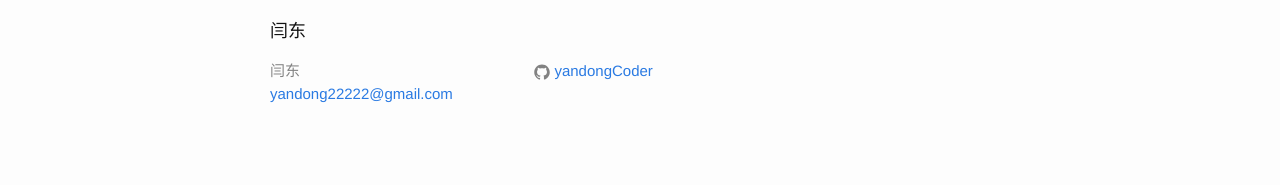
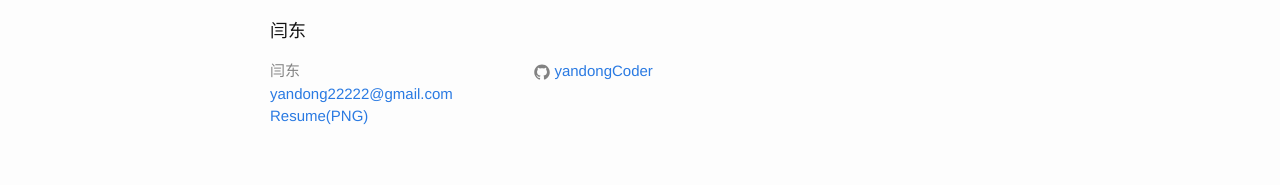
Before and after one commit to yandongCoder/yandongCoder.github.io, a Jekyll site: the page built from index.md, in a window 1280 px wide. Shown: the part 1046-1231 px from the top of the page. Built offline with Jekyll 4.4.1, drawn with Linux system fonts in a browser that asks for light colours.

Commit message:
Add Resume.png

```diff
--- a/_includes/footer.html
+++ b/_includes/footer.html
@@ -16,6 +16,7 @@
             </li>
             {% if site.email %}
             <li><a href="mailto:{{ site.email }}">{{ site.email }}</a></li>
+            <li><a href="{{base}}/images/Resume-Yan-Dong.jpg">Resume(PNG)</a></li>
             {% endif %}
         </ul>
       </div>
```
Also changed, not shown: images/Resume-Yan-Dong.jpg (added).
